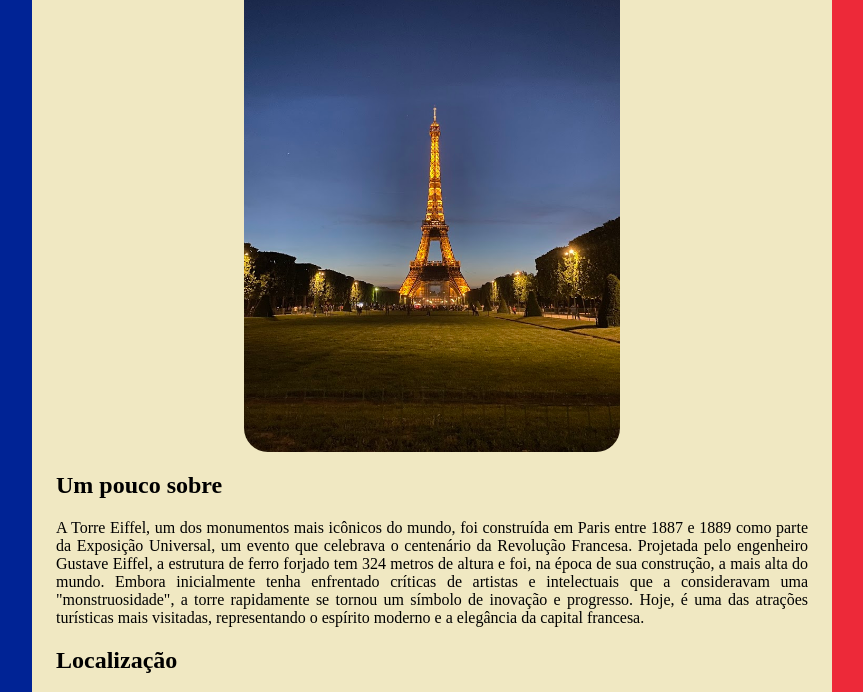
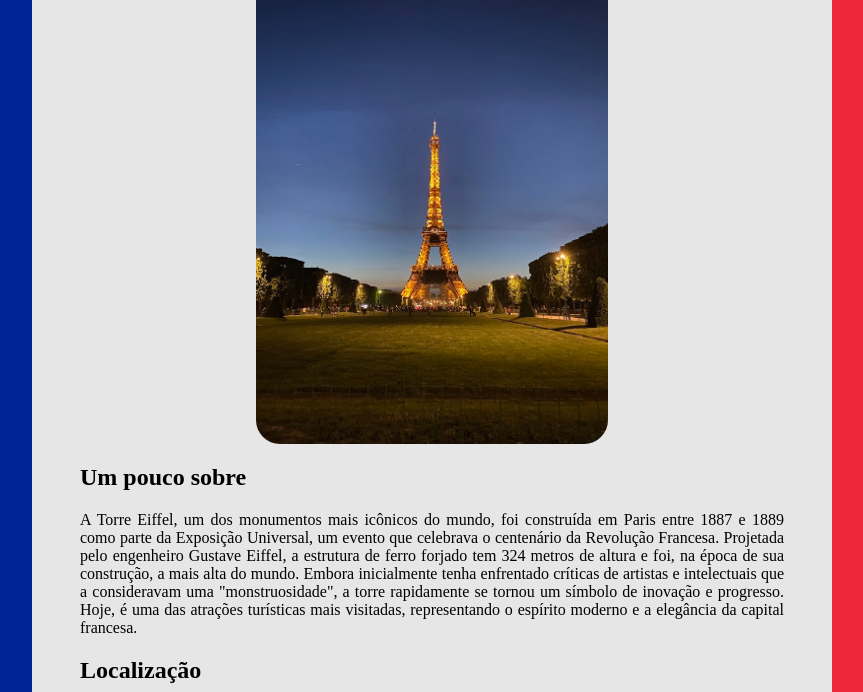
Before and after one commit to dev-FilipeBCS/Tour-Eiffel, a plain HTML site: page index.html in a window 1280 px wide. Shown: the part 207-899 px from the top of the page, without its empty margins (208-1071 px from the left). Drawn offline with Linux system fonts and the light colour scheme; a web font is replaced by a local one.

Commit message:
change page background color and increase padding

```diff
--- a/style.css
+++ b/style.css
@@ -12,8 +12,8 @@
 #page {
     box-sizing: border-box;
     width: 800px;
-    padding: 24px;
-    background-color: #F0E8C2;
+    padding: 48px;
+    background-color: #e6e6e6;
     border-radius: 24px;
     margin: 48px auto;
 }
```
